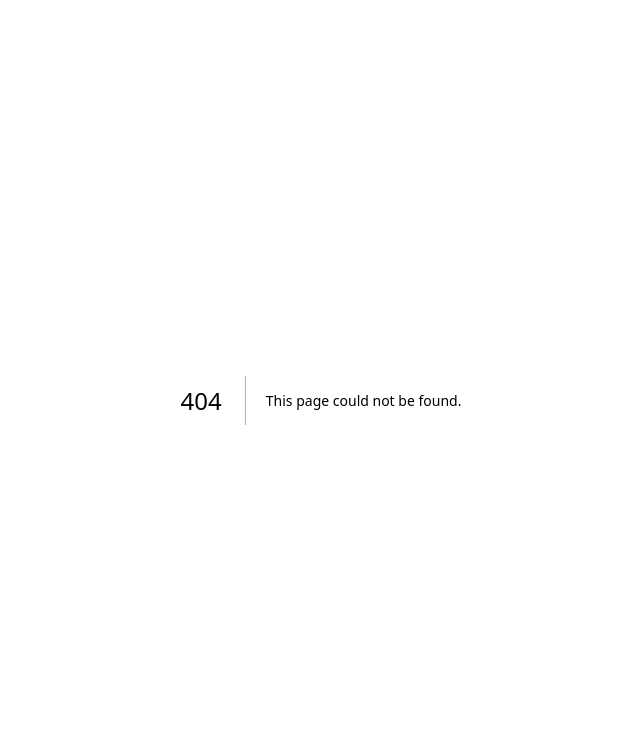
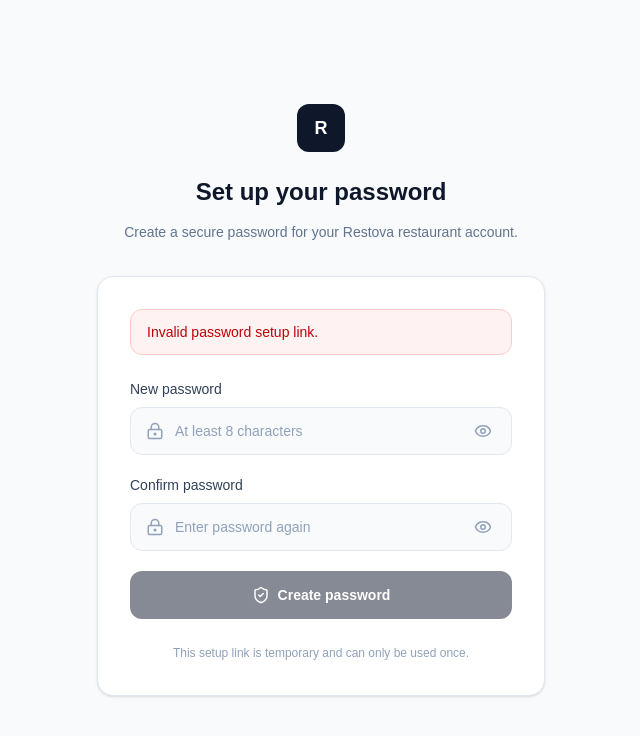
Before and after one commit to Mohammad032004/restova, a Next.js app: page /auth/setup-password in a window 1280 px wide. Before the commit this address had no page. Shown: the top 736 px of the page, without its empty margins (319-959 px from the left). Built offline with nearby package versions, Linux system fonts and the light colour scheme.

Commit message:
session added

```diff
--- /dev/null
+++ b/app/auth/setup-password/page.tsx
@@ -0,0 +1,286 @@
+"use client";
+
+import { FormEvent, useState } from "react";
+import { useSearchParams, useRouter } from "next/navigation";
+import {
+  Eye,
+  EyeOff,
+  LockKeyhole,
+  ShieldCheck,
+  Loader2,
+  CheckCircle2,
+} from "lucide-react";
+
+export default function SetupPasswordPage() {
+  const searchParams = useSearchParams();
+  const router = useRouter();
+
+  const token = searchParams.get("token");
+
+  const [password, setPassword] = useState("");
+  const [confirmPassword, setConfirmPassword] = useState("");
+
+  const [showPassword, setShowPassword] = useState(false);
+  const [showConfirmPassword, setShowConfirmPassword] =
+    useState(false);
+
+  const [loading, setLoading] = useState(false);
+  const [error, setError] = useState("");
+  const [success, setSuccess] = useState(false);
+
+  async function handleSubmit(event: FormEvent<HTMLFormElement>) {
+    event.preventDefault();
+
+    setError("");
+
+    if (!token) {
+      setError("Invalid password setup link.");
+      return;
+    }
+
+    if (password.length < 8) {
+      setError("Password must be at least 8 characters long.");
+      return;
+    }
+
+    if (password !== confirmPassword) {
+      setError("Passwords do not match.");
+      return;
+    }
+
+    setLoading(true);
+
+    try {
+      const response = await fetch("/api/auth/setup-password", {
+        method: "POST",
+        headers: {
+          "Content-Type": "application/json",
+        },
+        body: JSON.stringify({
+          token,
+          password,
+        }),
+      });
+
+      const data = await response.json();
+
+      if (!response.ok) {
+        setError(
+          data?.message ||
+            "Unable to create your password."
+        );
+        setLoading(false);
+        return;
+      }
+
+      setSuccess(true);
+
+      setTimeout(() => {
+        router.push("/auth/login");
+      }, 2000);
+    } catch (error) {
+      console.error("Password setup error:", error);
+
+      setError(
+        "Something went wrong. Please try again."
+      );
+
+      setLoading(false);
+    }
+  }
+
+  if (success) {
+    return (
+      <main className="flex min-h-screen items-center justify-center bg-slate-50 px-6">
+        <div className="w-full max-w-md rounded-2xl border border-slate-200 bg-white p-8 text-center shadow-sm">
+          <div className="mx-auto flex h-14 w-14 items-center justify-center rounded-full bg-emerald-50 text-emerald-600">
+            <CheckCircle2 size={28} />
+          </div>
+
+          <h1 className="mt-6 text-2xl font-bold text-slate-900">
+            Password created
+          </h1>
+
+          <p className="mt-3 text-sm leading-6 text-slate-500">
+            Your password has been created successfully.
+            You can now log in to your Restova account.
+          </p>
+
+          <p className="mt-6 text-xs text-slate-400">
+            Redirecting to login...
+          </p>
+        </div>
+      </main>
+    );
+  }
+
+  return (
+    <main className="flex min-h-screen items-center justify-center bg-slate-50 px-6 py-12">
+      <div className="w-full max-w-md">
+        <div className="mb-8 text-center">
+          <div className="mx-auto flex h-12 w-12 items-center justify-center rounded-xl bg-slate-900 text-white">
+            <span className="text-lg font-bold">R</span>
+          </div>
+
+          <h1 className="mt-6 text-2xl font-bold text-slate-900">
+            Set up your password
+          </h1>
+
+          <p className="mt-3 text-sm leading-6 text-slate-500">
+            Create a secure password for your Restova
+            restaurant account.
+          </p>
+        </div>
+
+        <div className="rounded-2xl border border-slate-200 bg-white p-6 shadow-sm sm:p-8">
+          {!token && (
+            <div className="mb-6 rounded-xl border border-red-200 bg-red-50 px-4 py-3 text-sm text-red-700">
+              Invalid password setup link.
+            </div>
+          )}
+
+          {error && (
+            <div className="mb-6 rounded-xl border border-red-200 bg-red-50 px-4 py-3 text-sm text-red-700">
+              {error}
+            </div>
+          )}
+
+          <form onSubmit={handleSubmit} className="space-y-5">
+            {/* Password */}
+            <div>
+              <label
+                htmlFor="password"
+                className="mb-2 block text-sm font-medium text-slate-700"
+              >
+                New password
+              </label>
+
+              <div className="relative">
+                <LockKeyhole
+                  size={18}
+                  className="absolute left-4 top-1/2 -translate-y-1/2 text-slate-400"
+                />
+
+                <input
+                  id="password"
+                  type={showPassword ? "text" : "password"}
+                  value={password}
+                  onChange={(event) =>
+                    setPassword(event.target.value)
+                  }
+                  placeholder="At least 8 characters"
+                  autoComplete="new-password"
+                  disabled={!token || loading}
+                  required
+                  className="h-12 w-full rounded-xl border border-slate-200 bg-white pl-11 pr-12 text-sm outline-none transition placeholder:text-slate-400 focus:border-indigo-500 focus:ring-4 focus:ring-indigo-500/10 disabled:bg-slate-50"
+                />
+
+                <button
+                  type="button"
+                  onClick={() =>
+                    setShowPassword((value) => !value)
+                  }
+                  className="absolute right-3 top-1/2 -translate-y-1/2 rounded-lg p-2 text-slate-400 hover:bg-slate-100"
+                  aria-label={
+                    showPassword
+                      ? "Hide password"
+                      : "Show password"
+                  }
+                >
+                  {showPassword ? (
+                    <EyeOff size={18} />
+                  ) : (
+                    <Eye size={18} />
+                  )}
+                </button>
+              </div>
+            </div>
+
+            {/* Confirm Password */}
+            <div>
+              <label
+                htmlFor="confirmPassword"
+                className="mb-2 block text-sm font-medium text-slate-700"
+              >
+                Confirm password
+              </label>
+
+              <div className="relative">
+                <LockKeyhole
+                  size={18}
+                  className="absolute left-4 top-1/2 -translate-y-1/2 text-slate-400"
+                />
+
+                <input
+                  id="confirmPassword"
+                  type={
+                    showConfirmPassword
+                      ? "text"
+                      : "password"
+                  }
+                  value={confirmPassword}
+                  onChange={(event) =>
+                    setConfirmPassword(event.target.value)
+                  }
+                  placeholder="Enter password again"
+                  autoComplete="new-password"
+                  disabled={!token || loading}
+                  required
+                  className="h-12 w-full rounded-xl border border-slate-200 bg-white pl-11 pr-12 text-sm outline-none transition placeholder:text-slate-400 focus:border-indigo-500 focus:ring-4 focus:ring-indigo-500/10 disabled:bg-slate-50"
+                />
+
+                <button
+                  type="button"
+                  onClick={() =>
+                    setShowConfirmPassword(
+                      (value) => !value
+                    )
+                  }
+                  className="absolute right-3 top-1/2 -translate-y-1/2 rounded-lg p-2 text-slate-400 hover:bg-slate-100"
+                  aria-label={
+                    showConfirmPassword
+                      ? "Hide password"
+                      : "Show password"
+                  }
+                >
+                  {showConfirmPassword ? (
+                    <EyeOff size={18} />
+                  ) : (
+                    <Eye size={18} />
+                  )}
+                </button>
+              </div>
+            </div>
+
+            {/* Submit */}
+            <button
+              type="submit"
+              disabled={!token || loading}
+              className="flex h-12 w-full items-center justify-center gap-2 rounded-xl bg-slate-900 text-sm font-semibold text-white transition hover:bg-slate-800 disabled:cursor-not-allowed disabled:opacity-50"
+            >
+              {loading ? (
+                <>
+                  <Loader2
+                    size={18}
+                    className="animate-spin"
+                  />
+                  Creating password...
+                </>
+              ) : (
+                <>
+                  <ShieldCheck size={18} />
+                  Create password
+                </>
+              )}
+            </button>
+          </form>
+
+          <p className="mt-6 text-center text-xs leading-5 text-slate-400">
+            This setup link is temporary and can only be
+            used once.
+          </p>
+        </div>
+      </div>
+    </main>
+  );
+}
```
